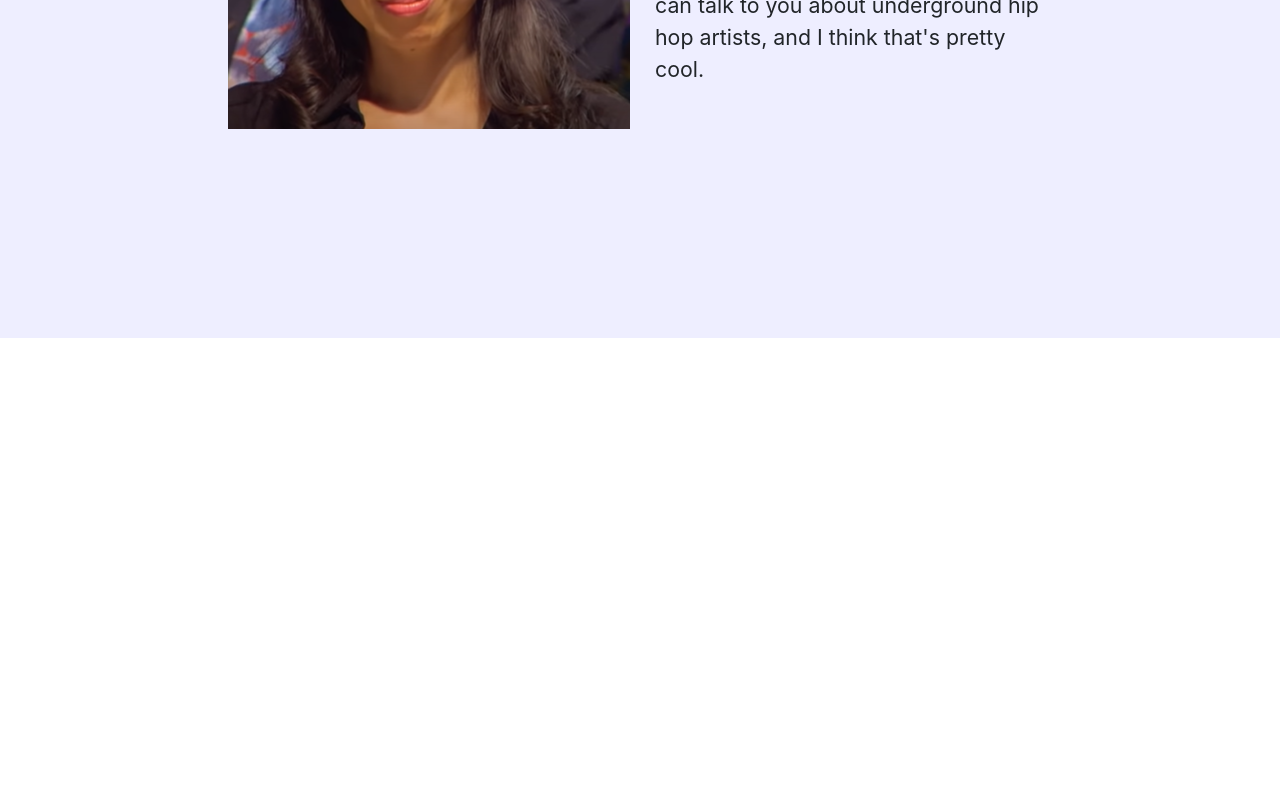
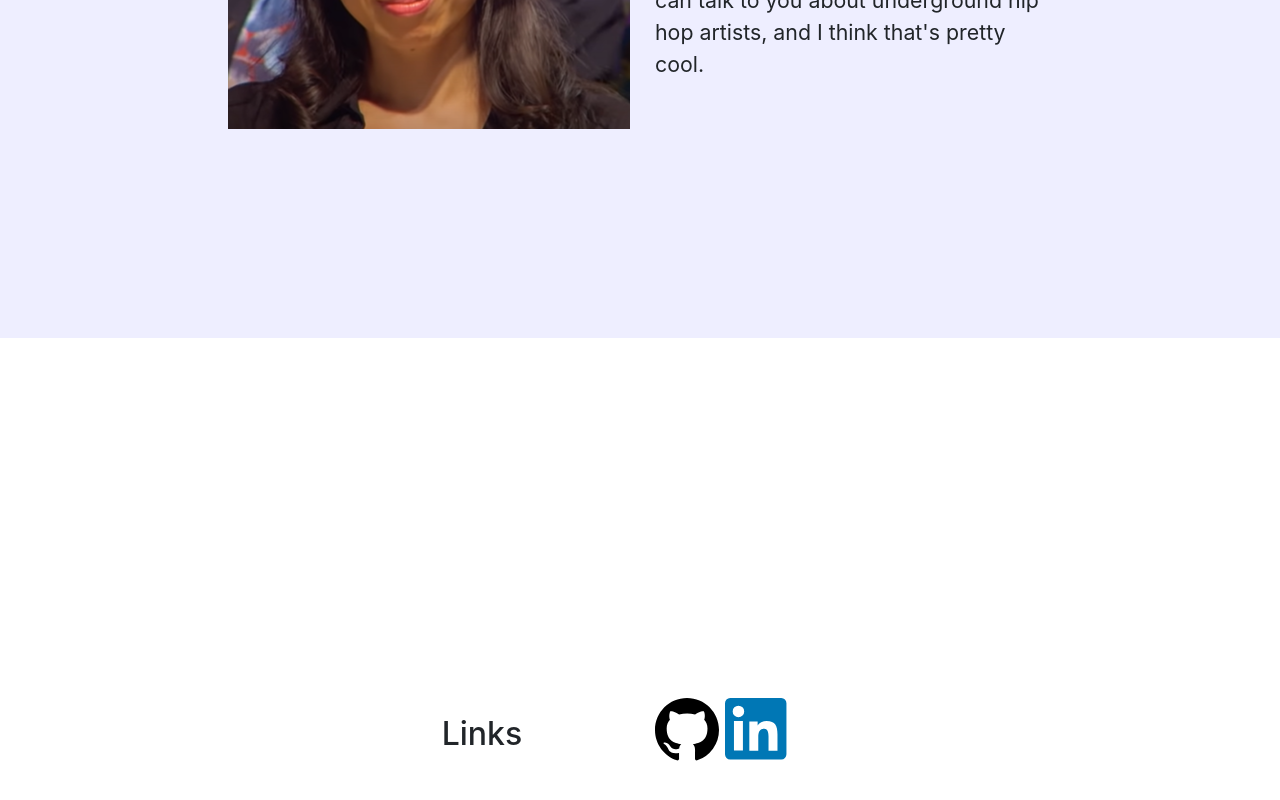
Before and after one commit to rikingurditta/website, a React (Create React App) app in the folder website/: page / in a window 1280 px wide. Shown: the part 1262-2062 px from the top of the page. Before the commit the page ends 1600 px from the top, so only its background shows below. Built offline with nearby package versions, Linux system fonts and the light colour scheme.

Commit message:
Added links section to homepage

```diff
--- a/website/src/pages/Homepage.js
+++ b/website/src/pages/Homepage.js
@@ -20,17 +20,47 @@ export default function Homepage() {
                 </Col>
             </FullPageRow>
             <FullPageRow style={{backgroundColor: '#EEEEFF'}}>
-                <Col md={4} className="my-auto" style={{textAlign: 'left'}}>
+                <Col md={4} className="my-auto">
                     <img src={bio_pic} alt="pic of me"/>
                 </Col>
                 <Col md={4} className="my-auto">
-                    <h1>About me</h1>
+                    <h2>About me</h2>
                     <p>I'm a computer science and mathematics undergrad at University of Toronto.<br/>Hire me please!
                         I am begging you. I'm not really qualified or anything but I can talk to you about underground
                         hip hop artists, and I think that's pretty cool.
                     </p>
                 </Col>
             </FullPageRow>
+            <FullPageRow>
+                <Col md={2} className="my-auto"/>
+                <Col md={2} className="my-auto">
+                    <h2>Links</h2>
+                </Col>
+                <Col md={4} className="my-auto">
+                    <p>
+                        <a href="https://github.com/rikingurditta">
+                            <svg className="octicon octicon-mark-github v-align-middle" width="64" height="64" viewBox="0 0 16 16"
+                                 version="1.1" aria-hidden="true">
+                                <path fillRule="evenodd"
+                                      d="M8 0C3.58 0 0 3.58 0 8c0 3.54 2.29 6.53 5.47 7.59.4.07.55-.17.55-.38 0-.19-.01-.82-.01-1.49-2.01.37-2.53-.49-2.69-.94-.09-.23-.48-.94-.82-1.13-.28-.15-.68-.52-.01-.53.63-.01 1.08.58 1.23.82.72 1.21 1.87.87 2.33.66.07-.52.28-.87.51-1.07-1.78-.2-3.64-.89-3.64-3.95 0-.87.31-1.59.82-2.15-.08-.2-.36-1.02.08-2.12 0 0 .67-.21 2.2.82.64-.18 1.32-.27 2-.27.68 0 1.36.09 2 .27 1.53-1.04 2.2-.82 2.2-.82.44 1.1.16 1.92.08 2.12.51.56.82 1.27.82 2.15 0 3.07-1.87 3.75-3.65 3.95.29.25.54.73.54 1.48 0 1.07-.01 1.93-.01 2.2 0 .21.15.46.55.38A8.013 8.013 0 0016 8c0-4.42-3.58-8-8-8z"/>
+                            </svg>
+                        </a>
+                        {"\t"}
+                        <a href="https://www.linkedin.com/in/rikin-gurditta/">
+                            <svg xmlns="http://www.w3.org/2000/svg" width="64" height="64" data-supported-dps="64x64" viewBox="0 0 50 50"
+                                 focusable="false">
+                                <g fill="none" fillRule="evenodd">
+                                    <rect className="bug-text-color" fill="#FFF" x="1" y="1" width="64" height="64"
+                                          rx="4"/>
+                                    <path
+                                        d="M0 4.01A4.01 4.01 0 014.01 0h39.98A4.01 4.01 0 0148 4.01v39.98A4.01 4.01 0 0143.99 48H4.01A4.01 4.01 0 010 43.99V4.01zM19 18.3h6.5v3.266C26.437 19.688 28.838 18 32.445 18 39.359 18 41 21.738 41 28.597V41.3h-7V30.159c0-3.906-.937-6.109-3.32-6.109-3.305 0-4.68 2.375-4.68 6.109V41.3h-7v-23zM7 41h7V18H7v23zm8-30.5a4.5 4.5 0 11-9 0 4.5 4.5 0 019 0z"
+                                        className="background" fill="#0077B5"/>
+                                </g>
+                            </svg>
+                        </a>
+                    </p>
+                </Col>
+            </FullPageRow>
         </Container>
     )
 }
--- a/website/src/pages/Projects.js
+++ b/website/src/pages/Projects.js
@@ -28,7 +28,7 @@ export default function Projects(props) {
                     <img alt="pic of stuff i do"/>
                 </Col>
             </FullPageRow>
-            <FullPageRow style={{backgroundColor: '#EEEEFF'}}>
+            <FullPageRow style={{backgroundColor: '#EEFFEE'}}>
                 <Col md={4} className="my-auto">
                     <iframe width="400px" height="400px" scrolling="no" frameBorder="no" allow="autoplay"
                             src="https://w.soundcloud.com/player/?url=https%3A//api.soundcloud.com/tracks/487898616&color=%236c4149&auto_play=false&hide_related=false&show_comments=true&show_user=true&show_reposts=false&show_teaser=true&visual=true"/>
@@ -39,7 +39,7 @@ export default function Projects(props) {
                         style={{color: '#cccccc', textDecoration: 'none'}}>Presidents</a></div>
                 </Col>
                 <Col md={4} className="my-auto">
-                    <h1>Music</h1>
+                    <h2>Music</h2>
                     <p>I've been producing electronic music and hip hop for a long ass time. Here's something I dropped a couple years ago,
                     it samples Nas's verses from <i>The World Is Yours</i> as well as clips of Brian Kernighan and DJ Premier.<br/><br/>
                     <a href="https://soundcloud.com/chocolate-milk-music">Here's my SoundCloud</a></p>
```
